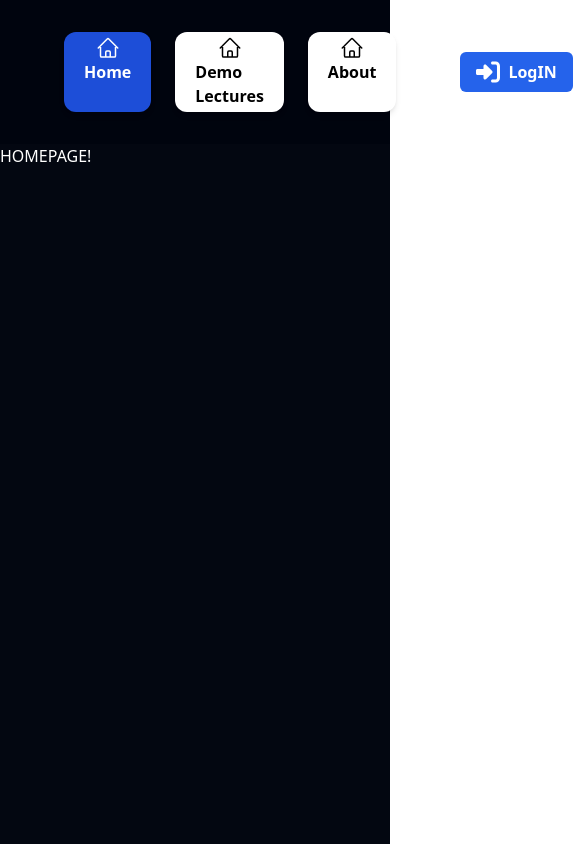
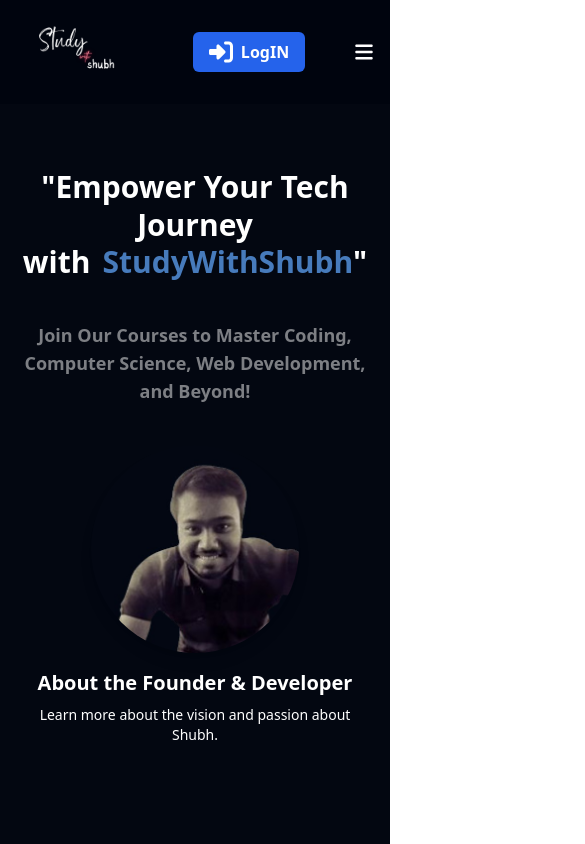
Before and after one commit to Shubhashish-Chakraborty/StudyWithShubh, a React (Vite) app: page / in a window 390 px wide. Shown: the top 844 px of the page, 585 px wide, since content can reach past the window. Built offline with nearby package versions, Linux system fonts and the light colour scheme.

Commit message:
home page , navbar , responsive design implementation

```diff
--- a/src/App.tsx
+++ b/src/App.tsx
@@ -1,4 +1,4 @@
-import { BrowserRouter , Routes , Route } from "react-router-dom";
+import { BrowserRouter, Routes, Route } from "react-router-dom";
 import { Layout } from "./pages/Layout";
 import { Home } from "./pages/Home";
 import { NotFound } from "./pages/NotFound";
@@ -6,19 +6,18 @@
 import { About } from "./pages/About";
 
 export default function App() {
-    return(
-        <div className="h-screen bg-custom-1">
+    return (
+        <div className="min-h-screen bg-custom-1 flex flex-col">
             <BrowserRouter>
                 <Routes>
-                    <Route path="/" element={<Layout/>}>
-                        <Route index element={<Home/>}></Route>
-                        <Route path="demo" element={<DemoLectures/>}></Route>
-                        <Route path="about" element={<About/>}></Route>
-                        <Route path="*" element={<NotFound/>}></Route>
+                    <Route path="/" element={<Layout />}>
+                        <Route index element={<Home />} />
+                        <Route path="demo" element={<DemoLectures />} />
+                        <Route path="about" element={<About />} />
+                        <Route path="*" element={<NotFound />} />
                     </Route>
                 </Routes>
             </BrowserRouter>
-
         </div>
-    )
+    );
 }
--- a/src/components/Navbar.tsx
+++ b/src/components/Navbar.tsx
@@ -1,31 +1,41 @@
+import { About } from "../icons/NavbarIcons/About";
+import { DemoLectures } from "../icons/NavbarIcons/DemoLectures";
 import { Home } from "../icons/NavbarIcons/Home";
 import { Login } from "../icons/NavbarIcons/Login";
 import { Github } from "../icons/SocialIcons/Github";
 import { Button } from "./ui/Button";
 import { useLocation, useNavigate } from "react-router-dom";
+import { useState } from "react";
+import { Menu } from "../icons/NavbarIcons/Menu";
 
-const commonNavbarStyles = "flex flex-col items-center py-1 px-5 rounded-xl cursor-pointer font-bold hover:-translate-y-2 transition-all duration-500 shadow-md";
+const commonNavbarStyles =
+    "flex flex-col items-center py-1 px-5 rounded-xl cursor-pointer font-bold hover:-translate-y-2 transition-all duration-500 shadow-md";
 
 export const Navbar = () => {
     const navigate = useNavigate();
     const location = useLocation();
+    const [isMenuOpen, setIsMenuOpen] = useState(false);
 
-    // Determine the active tab based on the current path
     const isActive = (path: string) => location.pathname === path;
 
     return (
         <>
-            <div className="bg-custom-2 flex justify-between items-center">
+            <div className="bg-custom-2 flex justify-between items-center px-4 py-4 md:px-16 md:py-8">
                 {/* Logo Section */}
                 <div
                     className="cursor-pointer hover:-translate-y-2 transition-all duration-500"
                     onClick={() => navigate('/')}
                 >
-                    <img src="/swsBrandImg.png" className="w-48" alt="SwsBrandLogo!!" />
+                    <img src="/swsBrandImg.png" className="w-32 md:w-48" alt="SwsBrandLogo!!" />
                 </div>
 
-                {/* Navigation Links */}
-                <div className="flex justify-center px-16 py-8 gap-6 text-white">
+                {/* LogIN Button for Mobile */}
+                <div className="md:hidden">
+                    <Button variant="primary" text="LogIN" startIcon={<Login />} />
+                </div>
+
+                {/* Navigation Links for Desktop */}
+                <div className="hidden md:flex justify-center gap-6 text-white">
                     <div
                         onClick={() => navigate('/')}
                         className={`${commonNavbarStyles} ${
@@ -41,7 +51,7 @@
                             isActive('/demo') ? 'bg-blue-700 text-white hover:bg-blue-800' : 'bg-white text-black hover:bg-blue-700 hover:text-white'
                         }`}
                     >
-                        <Home />
+                        <DemoLectures />
                         Demo Lectures
                     </div>
                     <div
@@ -50,16 +60,14 @@
                             isActive('/about') ? 'bg-blue-700 text-white hover:bg-blue-800' : 'bg-white text-black hover:bg-blue-700 hover:text-white'
                         }`}
                     >
-                        <Home />
+                        <About />
                         About
                     </div>
                 </div>
 
-                {/* Buttons Section */}
-                <div className="flex items-center gap-3">
-                    <div>
-                        <Button variant="primary" text="LogIN" startIcon={<Login />} />
-                    </div>
+                {/* Buttons Section for Desktop */}
+                <div className="hidden md:flex items-center gap-3">
+                    <Button variant="primary" text="LogIN" startIcon={<Login />} />
                     <div
                         onClick={() =>
                             window.open("https://github.com/Shubhashish-Chakraborty/StudyWithShubh")
@@ -68,7 +76,67 @@
                         <Button variant="secondary" text="Github" endIcon={<Github />} />
                     </div>
                 </div>
+
+                {/* Mobile Menu Toggle Icon */}
+                <div
+                    className="flex md:hidden cursor-pointer text-white"
+                    onClick={() => setIsMenuOpen(!isMenuOpen)}
+                >
+                    <Menu />
+                </div>
             </div>
+
+            {/* Dropdown Menu for Mobile */}
+            {isMenuOpen && (
+                <div className="md:hidden bg-custom-2 text-white flex flex-col items-center gap-4 py-4">
+                    <div
+                        onClick={() => {
+                            navigate('/');
+                            setIsMenuOpen(false);
+                        }}
+                        className={`${commonNavbarStyles} ${
+                            isActive('/') ? 'bg-blue-700 text-white hover:bg-blue-800' : 'bg-white text-black hover:bg-blue-700 hover:text-white'
+                        }`}
+                    >
+                        <Home />
+                        Home
+                    </div>
+                    <div
+                        onClick={() => {
+                            navigate('/demo');
+                            setIsMenuOpen(false);
+                        }}
+                        className={`${commonNavbarStyles} ${
+                            isActive('/demo') ? 'bg-blue-700 text-white hover:bg-blue-800' : 'bg-white text-black hover:bg-blue-700 hover:text-white'
+                        }`}
+                    >
+                        <DemoLectures />
+                        Demo Lectures
+                    </div>
+                    <div
+                        onClick={() => {
+                            navigate('/about');
+                            setIsMenuOpen(false);
+                        }}
+                        className={`${commonNavbarStyles} ${
+                            isActive('/about') ? 'bg-blue-700 text-white hover:bg-blue-800' : 'bg-white text-black hover:bg-blue-700 hover:text-white'
+                        }`}
+                    >
+                        <div className="flex flex-col items-center">
+                            <About />
+                            <span>About</span>
+                        </div>
+                    </div>
+                    <div
+                        onClick={() => {
+                            window.open("https://github.com/Shubhashish-Chakraborty/StudyWithShubh");
+                            setIsMenuOpen(false);
+                        }}
+                    >
+                        <Button variant="secondary" text="Github" endIcon={<Github />} />
+                    </div>
+                </div>
+            )}
         </>
     );
 };
--- /dev/null
+++ b/src/icons/NavbarIcons/About.tsx
@@ -0,0 +1,7 @@
+export const About = () => {
+    return (
+        <svg fill="currentColor" stroke="currentColor" className="size-5" xmlns="http://www.w3.org/2000/svg" viewBox="0 0 512 512">
+            <path d="M464 256A208 208 0 1 0 48 256a208 208 0 1 0 416 0zM0 256a256 256 0 1 1 512 0A256 256 0 1 1 0 256zm169.8-90.7c7.9-22.3 29.1-37.3 52.8-37.3l58.3 0c34.9 0 63.1 28.3 63.1 63.1c0 22.6-12.1 43.5-31.7 54.8L280 264.4c-.2 13-10.9 23.6-24 23.6c-13.3 0-24-10.7-24-24l0-13.5c0-8.6 4.6-16.5 12.1-20.8l44.3-25.4c4.7-2.7 7.6-7.7 7.6-13.1c0-8.4-6.8-15.1-15.1-15.1l-58.3 0c-3.4 0-6.4 2.1-7.5 5.3l-.4 1.2c-4.4 12.5-18.2 19-30.6 14.6s-19-18.2-14.6-30.6l.4-1.2zM224 352a32 32 0 1 1 64 0 32 32 0 1 1 -64 0z"/>
+        </svg>
+    )
+}
--- /dev/null
+++ b/src/icons/NavbarIcons/DemoLectures.tsx
@@ -0,0 +1,7 @@
+export const DemoLectures = () => {
+    return (
+        <svg fill="currentColor" stroke="currentColor" className="size-5" xmlns="http://www.w3.org/2000/svg" viewBox="0 0 576 512">
+            <path d="M0 128C0 92.7 28.7 64 64 64l256 0c35.3 0 64 28.7 64 64l0 256c0 35.3-28.7 64-64 64L64 448c-35.3 0-64-28.7-64-64L0 128zM559.1 99.8c10.4 5.6 16.9 16.4 16.9 28.2l0 256c0 11.8-6.5 22.6-16.9 28.2s-23 5-32.9-1.6l-96-64L416 337.1l0-17.1 0-128 0-17.1 14.2-9.5 96-64c9.8-6.5 22.4-7.2 32.9-1.6z"/>
+        </svg>
+    )
+}
--- /dev/null
+++ b/src/icons/NavbarIcons/Menu.tsx
@@ -0,0 +1,7 @@
+export const Menu = () => {
+    return (
+        <svg fill="currentColor" stroke="currentColor" className="size-5" xmlns="http://www.w3.org/2000/svg" viewBox="0 0 448 512">
+            <path d="M0 96C0 78.3 14.3 64 32 64l384 0c17.7 0 32 14.3 32 32s-14.3 32-32 32L32 128C14.3 128 0 113.7 0 96zM0 256c0-17.7 14.3-32 32-32l384 0c17.7 0 32 14.3 32 32s-14.3 32-32 32L32 288c-17.7 0-32-14.3-32-32zM448 416c0 17.7-14.3 32-32 32L32 448c-17.7 0-32-14.3-32-32s14.3-32 32-32l384 0c17.7 0 32 14.3 32 32z"/>
+        </svg>
+    )
+}
--- a/src/pages/Home.tsx
+++ b/src/pages/Home.tsx
@@ -1,9 +1,41 @@
+import { useNavigate } from "react-router-dom";
+
 export const Home = () => {
+    const navigate = useNavigate();
+
     return (
-        <>
-            <div className="text-white">
-                HOMEPAGE!
+        <div className="flex justify-center mt-16 px-4 md:px-8">
+            <div className="flex flex-col justify-center gap-10 max-w-4xl">
+                <div className="text-white text-center font-bold text-3xl md:text-4xl leading-tight">
+                    "Empower Your Tech Journey with
+                    <span
+                        onClick={() => navigate("about")}
+                        className="ml-3 animate-pulse text-blue-400 hover:-translate-y-1 cursor-pointer transition-all duration-500"
+                    >
+                        StudyWithShubh
+                    </span>
+                    "
+                </div>
+
+                <div className="text-custom-4 text-lg md:text-2xl text-center font-bold">
+                    Join Our Courses to Master Coding, Computer Science, Web Development, and Beyond!
+                </div>
+
+                <div className="text-white flex flex-col md:flex-row justify-center items-center gap-4">
+                    <img
+                        src="./shubhimg.jpg"
+                        alt="swsFounder!"
+                        onClick={() => {window.open("https://shubhhere.vercel.app")}}
+                        className="w-52 h-52 hover:-translate-y-2 transition-all duration-500 cursor-alias object-cover rounded-full shadow-lg"
+                    />
+                    <div className="text-center md:text-left">
+                        <h2 className="text-xl font-bold">About the Founder & Developer</h2>
+                        <p className="text-sm md:text-base mt-2">
+                            Learn more about the vision and passion about Shubh.
+                        </p>
+                    </div>
+                </div>
             </div>
-        </>
-    )
-}
+        </div>
+    );
+};
--- a/tailwind.config.js
+++ b/tailwind.config.js
@@ -10,7 +10,8 @@
         custom: {
           1: "#030711",
           2: "#00040e",
-          3: "#0e1014"
+          3: "#0e1014",
+          4: "#7d7f84"
         }
       }
     },
```
Also changed, not shown: src/components/ui/DemoLectureBox.tsx (+4 -4 lines), src/pages/DemoLectures.tsx (+22 -8 lines), public/shubhimg.jpg (added).
